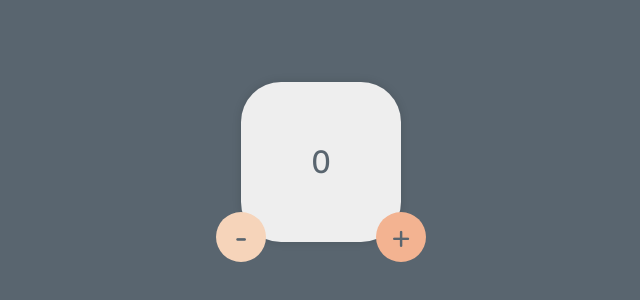
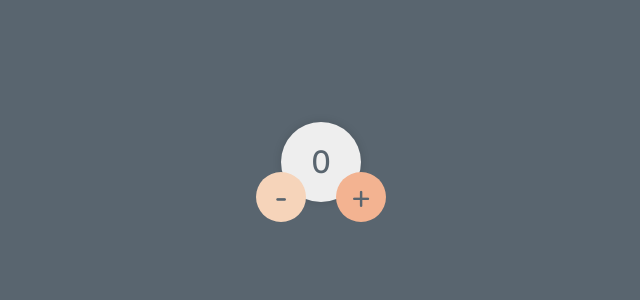
Before and after one commit to karman-ly/counter, a React (Create React App) app: page / in a window 1280 px wide. Shown: the part 238-538 px from the top of the page, without its empty margins (319-959 px from the left). Built offline with nearby package versions, Linux system fonts and the light colour scheme.

Commit message:
made display smaller

```diff
--- a/src/App.css
+++ b/src/App.css
@@ -14,7 +14,7 @@
 }
 
 .display {
-  width: 160px;
+  width: 80px;
   background: #eee;
   box-shadow: 0 0 10px #0002;
 }
```
